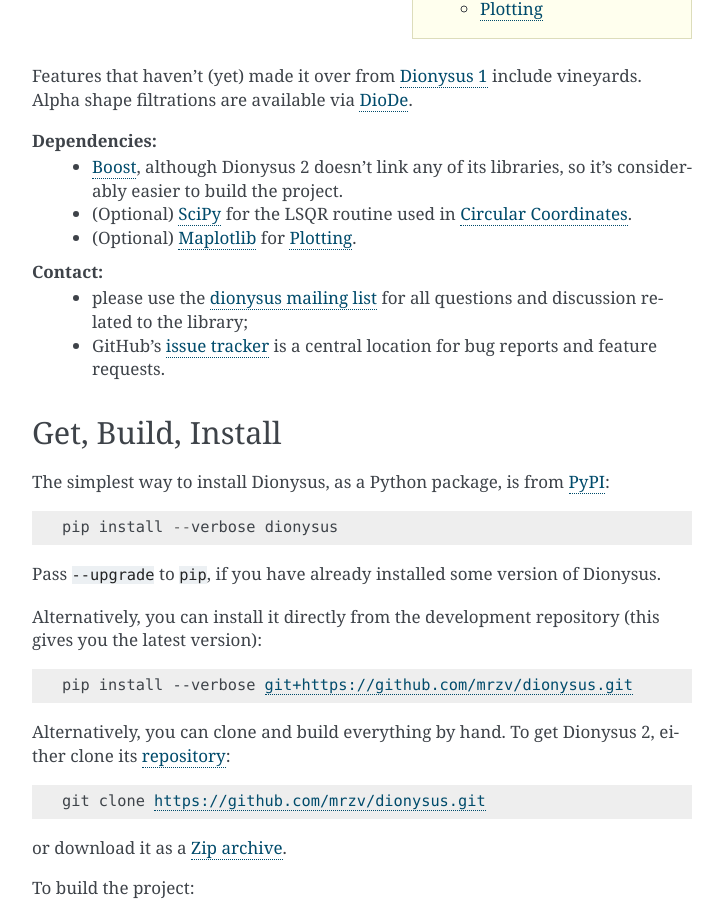
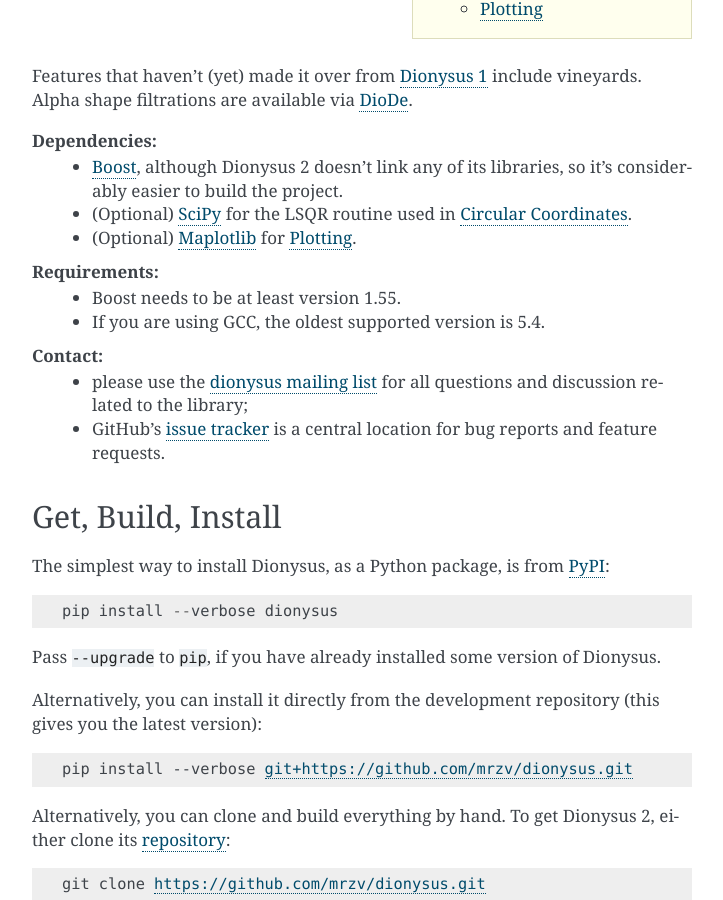
Before and after one commit to mrzv/dionysus, a Sphinx documentation site: the page built from doc/index.rst, in a window 1280 px wide and 900 px high, scrolled down 882 px. Shown: the whole window, without its empty margins (388-1111 px from the left). Built offline with Sphinx 7.4.7, drawn with Linux system fonts in a browser that asks for light colours.

Commit message:
Add version requirement to the README

```diff
--- a/README.rst
+++ b/README.rst
@@ -20,6 +20,10 @@
   * `Boost <http://www.boost.org/>`_, although Dionysus 2 doesn't link any of its libraries, so it's considerably easier to build the project.
   * (Optional) `SciPy <https://www.scipy.org/>`_ for the LSQR routine used in `circular coordinates <http://mrzv.org/software/dionysus2/tutorial/cohomology.html#circular>`_.
   * (Optional) `Maplotlib <https://matplotlib.org/>`_ for plotting.
+
+**Requirements:**
+  * Boost needs to be at least version 1.55.
+  * If you are using GCC, the oldest supported version is 5.4.
 
 **Contact:**
   * please use the `dionysus mailing list <https://groups.io/g/dionysus/>`_
--- a/doc/index.rst
+++ b/doc/index.rst
@@ -32,6 +32,10 @@
   * `Boost <http://www.boost.org/>`_, although Dionysus 2 doesn't link any of its libraries, so it's considerably easier to build the project.
   * (Optional) `SciPy <https://www.scipy.org/>`_ for the LSQR routine used in :ref:`circular`.
   * (Optional) `Maplotlib <https://matplotlib.org/>`_ for :ref:`plotting`.
+
+**Requirements:**
+  * Boost needs to be at least version 1.55.
+  * If you are using GCC, the oldest supported version is 5.4.
 
 **Contact:**
   * please use the `dionysus mailing list <https://groups.io/g/dionysus/>`_
```
